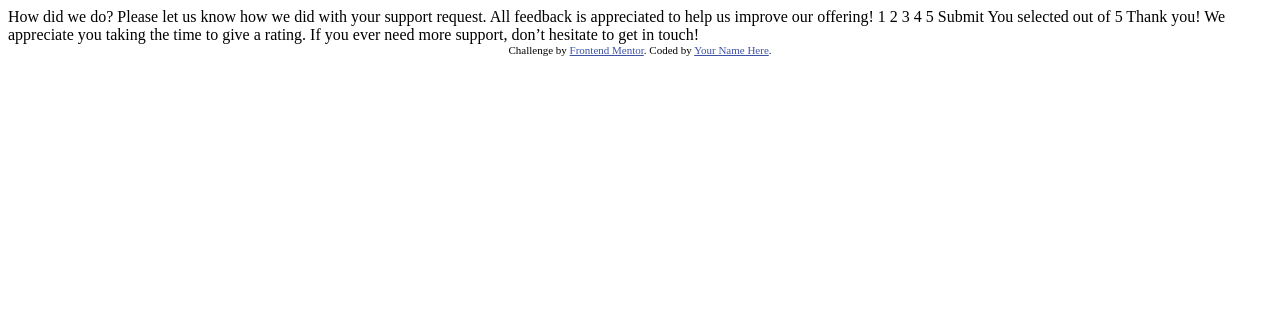
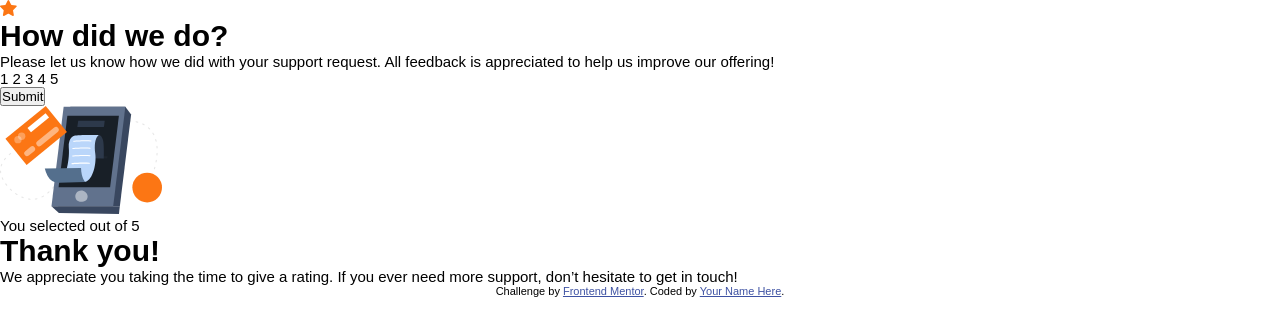
Before and after one commit to mateusb12/frontend-mentor-interactive-rating-component-main, a plain HTML site: page index.html in a window 1280 px wide. Drawn offline with Linux system fonts and the light colour scheme.

Commit message:
basic setup

```diff
--- a/index.html
+++ b/index.html
@@ -2,41 +2,65 @@
 <html lang="en">
 <head>
     <meta charset="UTF-8">
-  <meta name="viewport" content="width=device-width, initial-scale=1.0"> <!-- displays site properly based on user's device -->
-
+    <meta name="viewport" content="width=device-width, initial-scale=1.0">
+    <!-- displays site properly based on user's device -->
+    <link rel="stylesheet" href="style.css">
     <link rel="icon" type="image/png" sizes="32x32" href="./images/favicon-32x32.png">
 
     <title>Frontend Mentor | Interactive rating component</title>
 
     <!-- Feel free to remove these styles or customise in your own stylesheet 👍 -->
     <style>
-    .attribution { font-size: 11px; text-align: center; }
-    .attribution a { color: hsl(228, 45%, 44%); }
+        .attribution {
+            font-size: 11px;
+            text-align: center;
+        }
+
+        .attribution a {
+            color: hsl(228, 45%, 44%);
+        }
     </style>
 </head>
 <body>
 
 <!-- Rating state start -->
 
-  How did we do?
+<div class="rating-card">
 
-  Please let us know how we did with your support request. All feedback is appreciated
-  to help us improve our offering!
+    <div class="star-button">
+        <img src="./images/icon-star.svg" alt="star">
+    </div>
 
-  1 2 3 4 5
+    <h1>How did we do?</h1>
 
-  Submit
+    <p>Please let us know how we did with your support request. All feedback is appreciated
+        to help us improve our offering!</p>
+
+    <div class="score-pool">
+        <span class="score">1</span>
+        <span class="score">2</span>
+        <span class="score">3</span>
+        <span class="score">4</span>
+        <span class="score">5</span>
+    </div>
+
+    <button>Submit</button>
+
+</div>
 
 <!-- Rating state end -->
 
 <!-- Thank you state start -->
 
-  You selected <!-- Add rating here --> out of 5
+<div class="thank-you-label">
+    <img src="./images/illustration-thank-you.svg" alt="thank you">
+    <p>You selected <!-- Add rating here --> out of 5</p>
+</div>
 
-  Thank you!
+<h1>Thank you!</h1>
 
-  We appreciate you taking the time to give a rating. If you ever need more support,
-  don’t hesitate to get in touch!
+<p>We appreciate you taking the time to give a rating. If you ever need more support,
+don’t hesitate to get in touch!</p>
 
 <!-- Thank you state end -->
 
--- /dev/null
+++ b/style.css
@@ -0,0 +1,19 @@
+/* Css reset */
+
+* {
+    margin: 0;
+    padding: 0;
+    box-sizing: border-box;
+}
+
+/* Font style */
+
+body {
+    font-family: 'Overpass', sans-serif;
+    font-size: 15px;
+    font-weight: 400;
+}
+
+strong, b {
+    font-weight: 700;
+}
```
Lines whose indentation alone changed are shown as unchanged.
